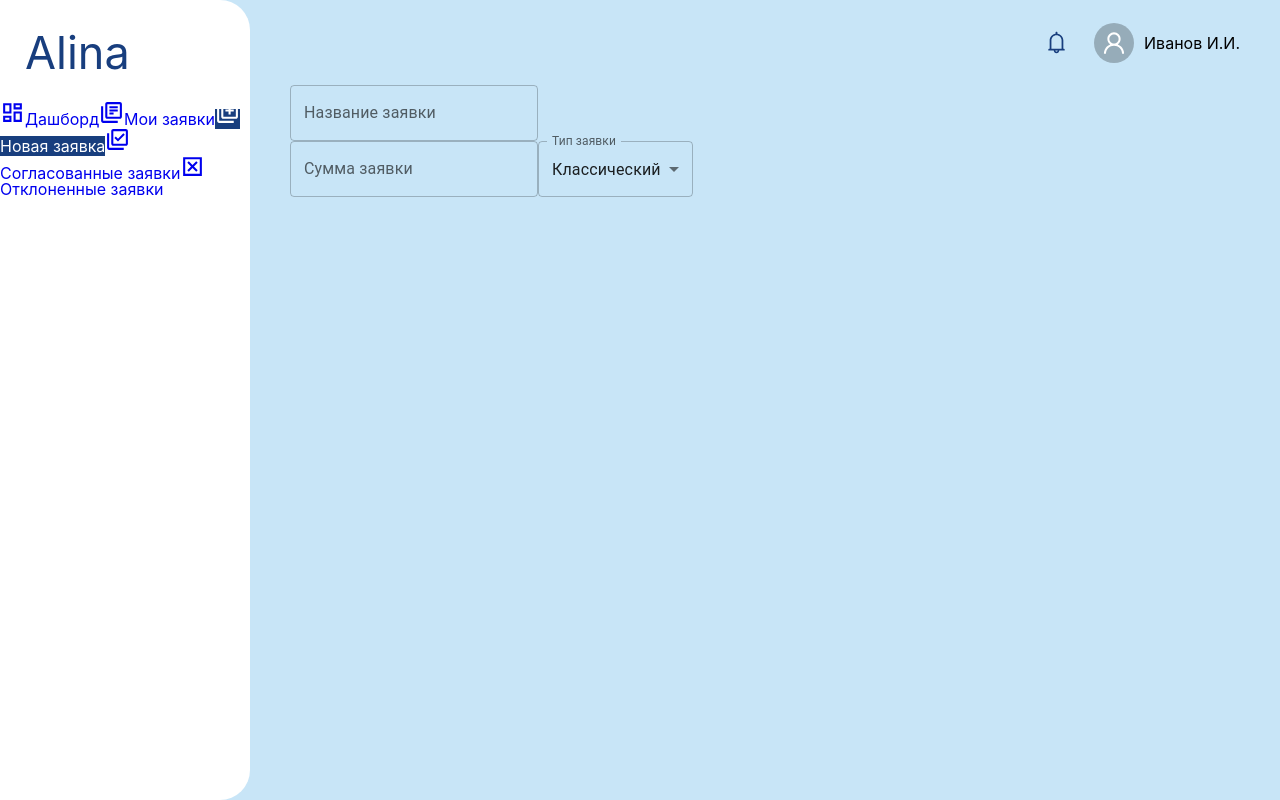
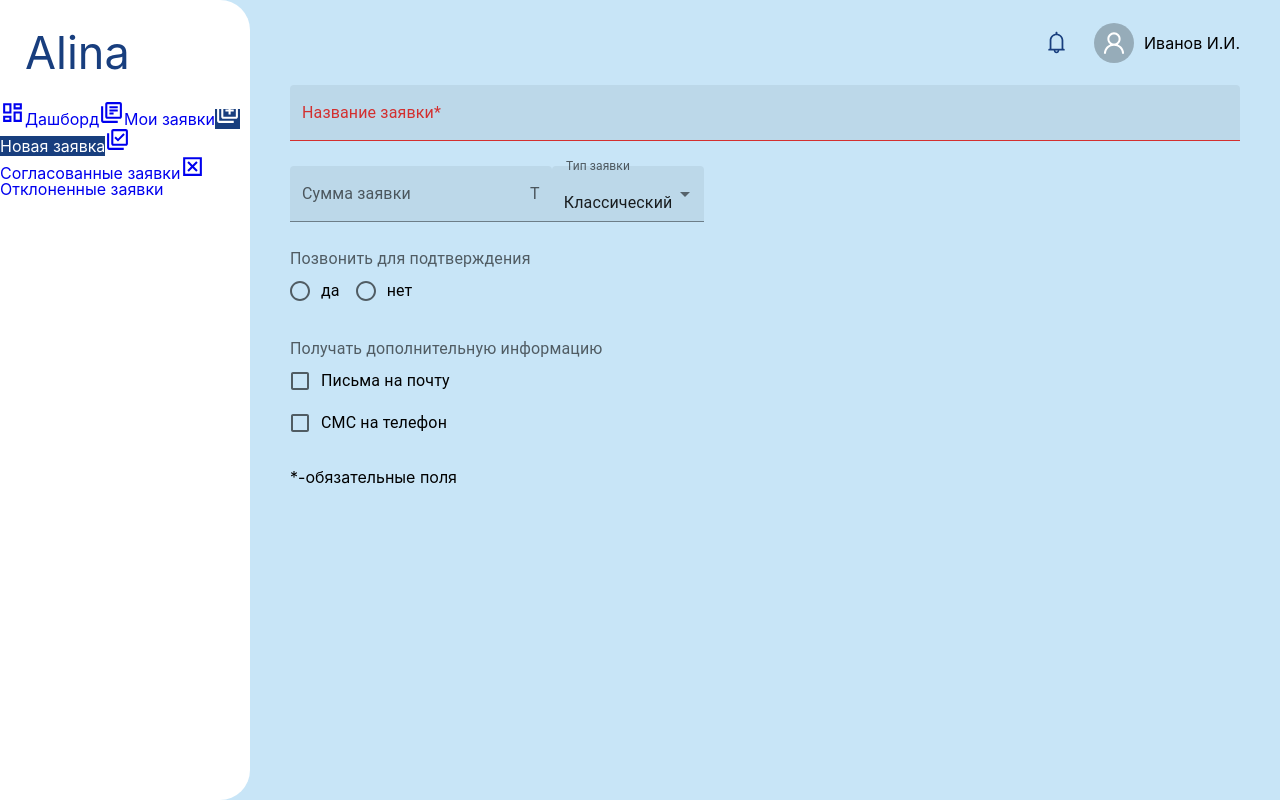
Before and after one commit to ZetBaur/alina, a React (Vite) app: page /newrequest in a window 1280 px wide. Built offline with nearby package versions, Linux system fonts and the light colour scheme.

Commit message:
from - first column

```diff
--- a/src/layouts/MainLayout.tsx
+++ b/src/layouts/MainLayout.tsx
@@ -1,7 +1,4 @@
 import { Outlet } from 'react-router-dom';
-// import Header from '../components/Header';
-// import Menu from '../components/Menu';
-// import ScreenWrapper from '../components/ScreenWrapper';
 
 import { Header, Menu, ScreenWrapper } from '../components';
 import styles from './MainLayout.module.scss';
--- a/src/screens/NewRequest.module.scss
+++ b/src/screens/NewRequest.module.scss
@@ -1,4 +1,3 @@
 .new-request {
-  background: #fff;
-  padding: 25px;
+  display: flex;
 }
--- a/src/screens/NewRequest.tsx
+++ b/src/screens/NewRequest.tsx
@@ -1,57 +1,141 @@
 import { useState } from 'react';
 import {
   Box,
+  Checkbox,
   FormControl,
+  FormControlLabel,
+  FormGroup,
+  FormLabel,
+  InputAdornment,
   InputLabel,
   MenuItem,
+  Radio,
+  RadioGroup,
   Select,
-  SelectChangeEvent,
   TextField,
 } from '@mui/material';
 import styles from './NewRequest.module.scss';
 
 function NewRequest() {
-  const [selectedOption, setSelectedOption] = useState('classic');
+  const [requestName, setRequestName] = useState('');
+  const [requestAmount, setRequestAmount] = useState('');
 
-  const selectChange = (e: SelectChangeEvent) => {
-    setSelectedOption(e.target.value);
-  };
+  const [typeValue, setTypeValue] = useState('classic');
+  const [confirmValue, setConfirmValue] = useState('classic');
+  const [getEmailChecked, setGetEmailChecked] = useState(false);
+  const [getSmsChecked, setGetSmsChecked] = useState(false);
 
   return (
     <div className={styles.newRequest}>
-      <Box>
-        <FormControl>
+      <div>
+        <Box sx={{ marginBottom: '25px' }}>
           <TextField
+            error={!requestName}
+            fullWidth
             id='outlined-basic'
-            label='Название заявки'
-            variant='outlined'
+            label='Название заявки*'
+            variant='filled'
+            value={requestName}
+            onChange={(event) => {
+              setRequestName(event.target.value);
+            }}
           />
-        </FormControl>
         </Box>
 
-      <Box>
-        <FormControl>
+        <Box sx={{ marginBottom: '25px' }}>
           <TextField
             id='outlined-basic'
             label='Сумма заявки'
-            variant='outlined'
+            variant='filled'
+            InputProps={{
+              endAdornment: <InputAdornment position='end'>T</InputAdornment>,
+              inputMode: 'numeric',
+            }}
+            type='number'
+            value={requestAmount}
+            onChange={(event) => {
+              setRequestAmount(event.target.value);
+            }}
           />
-        </FormControl>
 
           <FormControl>
             <InputLabel id='request-type'>Тип заявки</InputLabel>
             <Select
+              error={!typeValue}
               labelId='request-type'
               id='request-type'
-            value={selectedOption}
-            label='Тип заявки'
-            onChange={selectChange}
+              value={typeValue}
+              label='Тип заявки*'
+              variant='filled'
+              onChange={(e) => {
+                setTypeValue(e.target.value);
+              }}
             >
               <MenuItem value='classic'>Классический</MenuItem>
               <MenuItem value='standart'>Стандартный</MenuItem>
             </Select>
           </FormControl>
         </Box>
+
+        <Box sx={{ marginBottom: '25px' }}>
+          <FormControl>
+            <FormLabel id='confirm'>Позвонить для подтверждения</FormLabel>
+
+            <RadioGroup
+              row
+              aria-labelledby='confirm'
+              defaultValue='yes'
+              name='radio-buttons-group'
+              value={confirmValue}
+              onChange={(e) => {
+                setConfirmValue((e.target as HTMLInputElement).value);
+              }}
+            >
+              <FormControlLabel value='yes' control={<Radio />} label='да' />
+
+              <FormControlLabel value='no' control={<Radio />} label='нет' />
+            </RadioGroup>
+          </FormControl>
+        </Box>
+
+        <Box sx={{ marginBottom: '25px' }}>
+          <FormControl component='fieldset' variant='standard'>
+            <FormLabel component='legend'>
+              Получать дополнительную информацию
+            </FormLabel>
+
+            <FormGroup>
+              <FormControlLabel
+                control={
+                  <Checkbox
+                    checked={getEmailChecked}
+                    onChange={(event) => {
+                      setGetEmailChecked(event.target.checked);
+                    }}
+                    inputProps={{ 'aria-label': 'controlled' }}
+                  />
+                }
+                label='Письма на почту'
+              />
+
+              <FormControlLabel
+                control={
+                  <Checkbox
+                    checked={getSmsChecked}
+                    onChange={(event) => {
+                      setGetSmsChecked(event.target.checked);
+                    }}
+                    inputProps={{ 'aria-label': 'controlled' }}
+                  />
+                }
+                label='СМС на телефон'
+              />
+            </FormGroup>
+          </FormControl>
+        </Box>
+
+        <Box>*-обязательные поля</Box>
+      </div>
     </div>
   );
 }
```
Also changed, not shown: src/screens/Dashboard.tsx (+0 -8 lines). Lines whose indentation alone changed are shown as unchanged.
